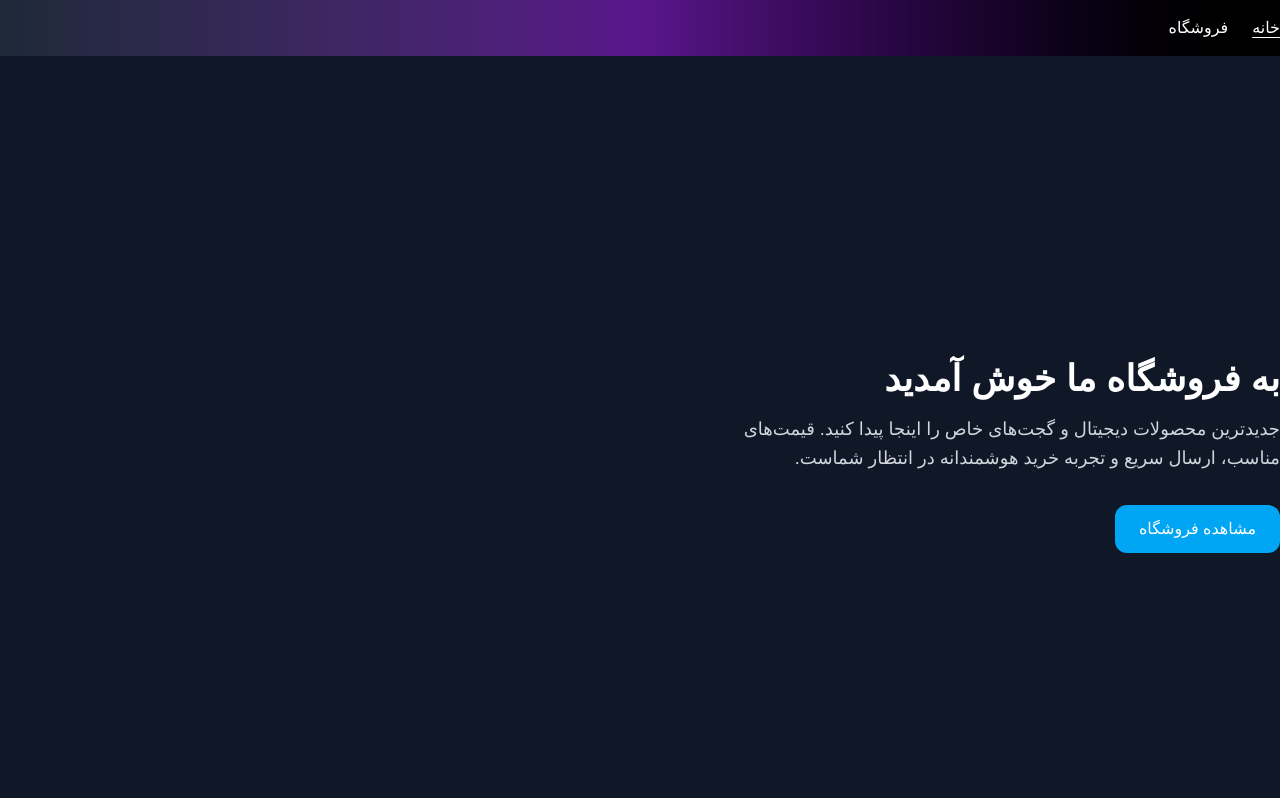
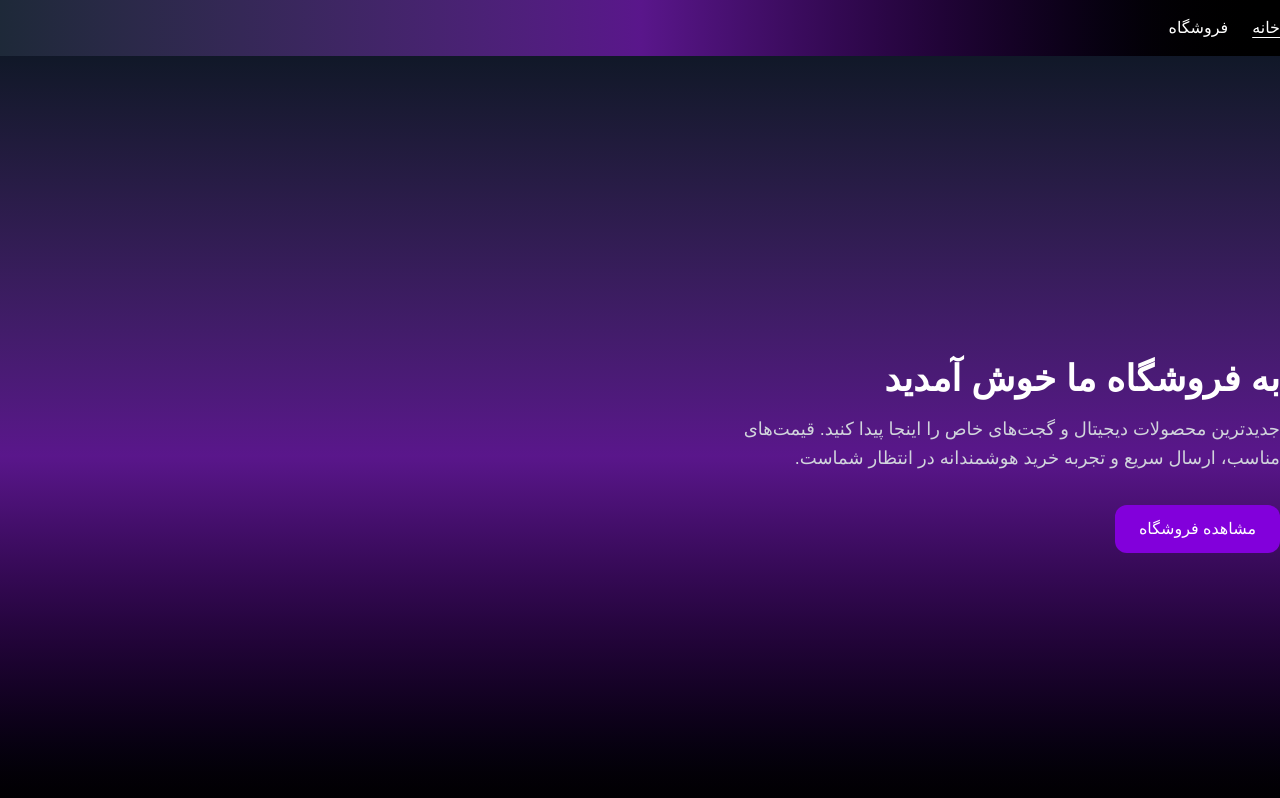
Before and after one commit to shakiba-vakili/Shop, a Next.js app: page / in a window 1280 px wide. Shown: the top 798 px of the page. Built offline with nearby package versions, Linux system fonts and the light colour scheme.

Commit message:
optimize the background

```diff
--- a/src/app/layout.tsx
+++ b/src/app/layout.tsx
@@ -16,7 +16,7 @@ export default function RootLayout({
   return (
     <html lang="en">
       <body
-        className={`antialiased`}
+        className={`antialiased  bg-gradient-to-b from-gray-900 via-purple-900 to-black`}
       >
         <Layout>
           {children}
--- a/src/app/page.tsx
+++ b/src/app/page.tsx
@@ -3,7 +3,8 @@ import Link from "next/link";
 
 export default function Home() {
   return (
-    <div className="bg-gray-900 min-h-screen flex items-center">
+    <div className="bg-gray-900 min-h-screen flex items-center bg-gradient-to-b from-gray-900 via-purple-900 to-black">
+
       <Container>
         <div className="text-right rtl py-20">
           <h1 className="text-4xl font-bold text-white mb-4">
@@ -16,7 +17,7 @@ export default function Home() {
 
           <Link
             href="/store"
-            className="inline-block bg-sky-500 text-white px-6 py-3 rounded-xl hover:bg-sky-600 transition-colors duration-300"
+            className="inline-block bg-purple-700 text-white px-6 py-3 rounded-xl hover:bg-purple-600 transition-colors duration-300"
           >
             مشاهده فروشگاه
           </Link>
--- a/src/app/store/page.tsx
+++ b/src/app/store/page.tsx
@@ -9,33 +9,34 @@ function Store() {
       img: "https://static.vecteezy.com/ti/photos-gratuite/t2/27001092-ensemble-de-jaune-fleurs-tournesols-avec-feuilles-botanique-image-floral-conception-pour-numerique-contenu-photo.jpg",
       title: 'Sunflower',
       description: "Beautiful yellow sunflowers with green leaves.",
-      price: "20",
+      price: 20,
     },
     {
       id: "2",
       img: "https://images.unsplash.com/photo-1526779259212-939e64788e3c?auto=format&fit=crop&w=800&q=60",
       title: 'Nature View',
       description: "A breathtaking natural landscape captured in golden light.",
-      price: "34",
+      price: 34,
     },
     {
       id: "3",
       img: "https://numerique.umontpellier.fr/wp-content/uploads/2024/07/Image-3-scaled.jpg",
       title: 'AI Generated Art',
       description: "High-quality AI-generated artwork in vivid colors.",
-      price: "85",
+      price: 85,
     },
     {
       id: "4",
       img: "https://r2.flux1.ai/fluxai/2024/08/car-3.webp",
       title: 'Futuristic Car',
       description: "Modern concept car created with advanced AI tools.",
-      price: "44",
+      price: 44,
     }
   ]
 
   return (
     <Container>
+
       <h1 className="text-right text-2xl font-semibold py-4">فروشگاه</h1>
       <div className="grid grid-cols-4 gap-4">
         {data.map((item) => (
```
